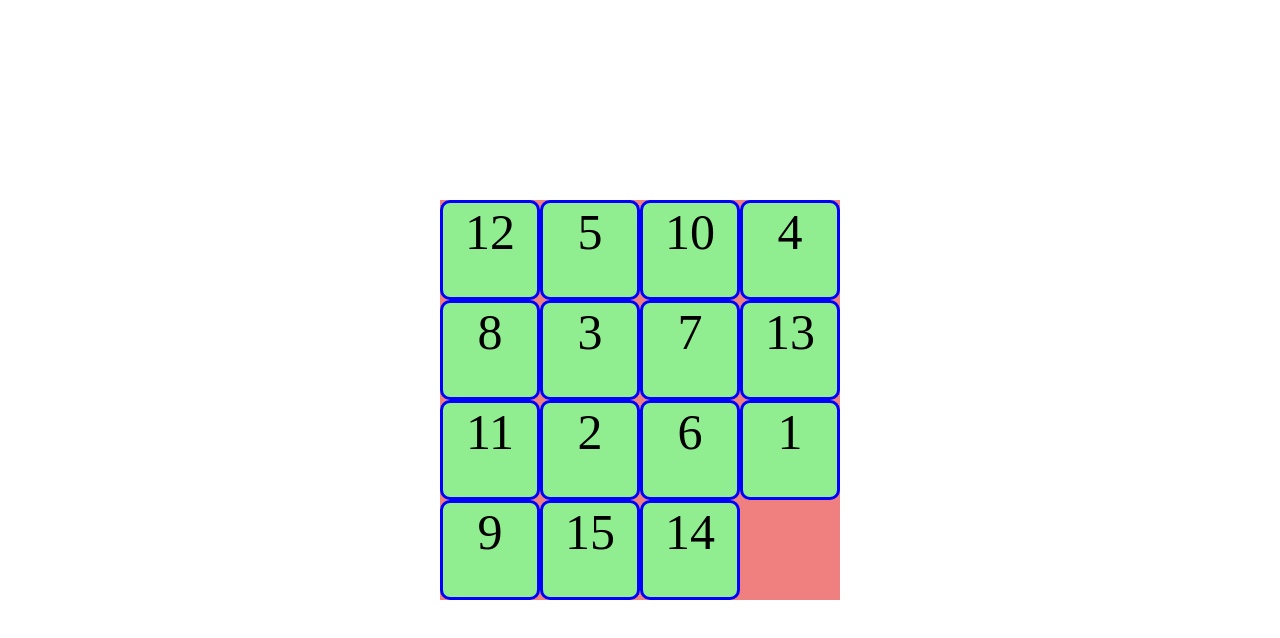
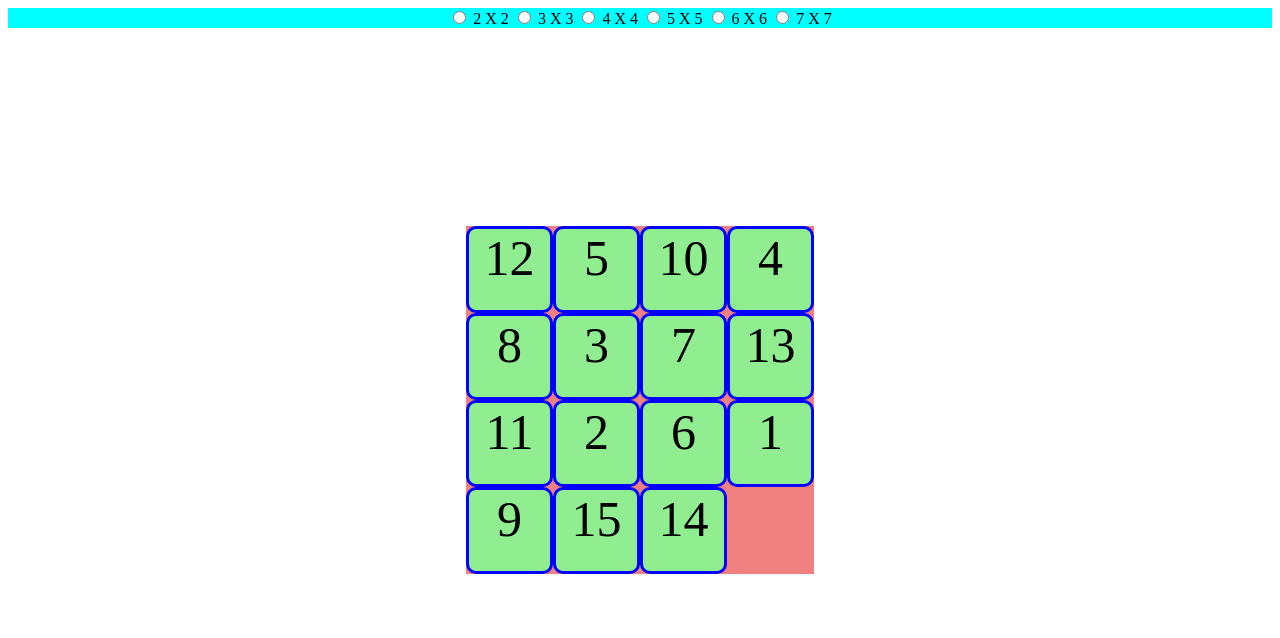
Before and after one commit to dilip831/MyWebGame, a plain HTML site: page index.html in a window 1280 px wide. Both pictures are taken after a click on the element "10". Drawn offline with nearby package versions, Linux system fonts and the light colour scheme.

Commit message:
committing new changes

```diff
--- a/css/style.css
+++ b/css/style.css
@@ -1,8 +1,8 @@
 /* Center the parent in the page */
 .parent {
     position: relative;
-    width: 400px;
-    height: 400px;
+    width: 350px;
+    height: 350px;
     background-color: lightcoral;
 
     /* Flexbox to center the parent in the viewport */
@@ -42,3 +42,8 @@
     height: 100vh;            /* Full viewport height */
     text-align: center;       /* Center text */
 }
+
+  .game-nav{
+    text-align: center;
+    background-color: aqua;
+  }
--- a/index.html
+++ b/index.html
@@ -12,8 +12,17 @@
 <script src="js/script.js"></script>
 <body>
     <div ng-app="myApp" ng-controller = "myCtrl">
+      <div class="game-nav">
+        <label><input type="radio" ng-model="level" ng-click = "setterFun();" value="2"> 2 X 2</label>
+        <label><input type="radio" ng-model="level" ng-click = "setterFun();" value="3"> 3 X 3</label>
+        <label><input type="radio" ng-model="level" ng-click = "setterFun();" value="4"> 4 X 4</label>
+        <label><input type="radio" ng-model="level" ng-click = "setterFun();" value="5"> 5 X 5</label>
+        <label><input type="radio" ng-model="level" ng-click = "setterFun();" value="6"> 6 X 6</label>
+        <label><input type="radio" ng-model="level" ng-click = "setterFun();" value="7"> 7 X 7</label>
+      </div>
+      <!-- <p>Game : <input ng-model="level" ng-change = "setterFun();" type="number"></p> -->
       <div class="center-page">
-        <h1 id="win-text" ng-show="flag">🏆 You Won! 🏆</h1>
+        <h1 id="win-text" ng-show="flag" >🏆 You Won! 🏆</h1>
       </div>
       <div id ="parent" class="parent">
         <div class="child" ng-repeat = "obj in myobj" id="child{{obj.v}}"
--- a/js/script.js
+++ b/js/script.js
@@ -1,11 +1,17 @@
 var app = angular.module('myApp',[]);
 app.controller('myCtrl',function($scope){
-    // Example usage
-    const n = 4;
+    $scope.setterFun = function(){
+        // Example usage
+    let n = 4;
+    if($scope.level)
+    {
+        n = $scope.level;
+    }
+    $scope.n = n;
     $scope.elen = 100;
     let eleLen = 100;
-    if (n > 4){
-        eleLen = Math.floor(400/n);
+    if (n > 2){
+        eleLen = Math.floor(350/n);
         console.log("Original List:", eleLen);
         //boxLen = eleLen*n;
     }
@@ -14,6 +20,7 @@ app.controller('myCtrl',function($scope){
     parent.style.width = n*eleLen + 'px';
     parent.style.height = n*eleLen + 'px';
     const grid = n*n - 1;
+    $scope.grid = grid;
     const myList = [];
     for (let i = 0 ; i < grid ; i++){
         myList.push(i);
@@ -41,6 +48,9 @@ app.controller('myCtrl',function($scope){
     $scope.myobj = b;
     $scope.flag = false;
     $scope.empty = {x:eleLen*(n-1),y:eleLen*(n-1)};
+
+    }
+
     $scope.fun = function (i,$event){
     const ele = $event.target;
     let currentTop = parseInt(window.getComputedStyle(ele).top);
@@ -48,7 +58,7 @@ app.controller('myCtrl',function($scope){
     let emptyTop = $scope.empty.y;
     let emptyLeft = $scope.empty.x;
     let d = (currentTop-emptyTop)*(currentTop-emptyTop) + (currentLeft - emptyLeft)*(currentLeft - emptyLeft);
-    if (d <= 100*100){
+    if (d <= $scope.elen*$scope.elen){
         ele.style.top = $scope.empty.y + 'px';
         ele.style.left = $scope.empty.x + 'px';
         $scope.empty.y = currentTop;
@@ -57,9 +67,9 @@ app.controller('myCtrl',function($scope){
         $scope.myobj[i].x = emptyLeft;
     }
     let flag = 1;
-    for(var k = 0; k< grid; k++){
-        let curVal = 1*$scope.myobj[k].x + n*$scope.myobj[k].y;
-        if (curVal == eleLen*k){
+    for(var k = 0; k< $scope.grid; k++){
+        let curVal = 1*$scope.myobj[k].x + $scope.n*$scope.myobj[k].y;
+        if (curVal == $scope.elen*k){
         flag = flag*1;
         }else{
         flag = flag*0;
@@ -71,6 +81,8 @@ app.controller('myCtrl',function($scope){
     }
     console.log($scope.empty.x,$scope.empty.y);
     };
+
+    $scope.setterFun();
 
 
 
```
